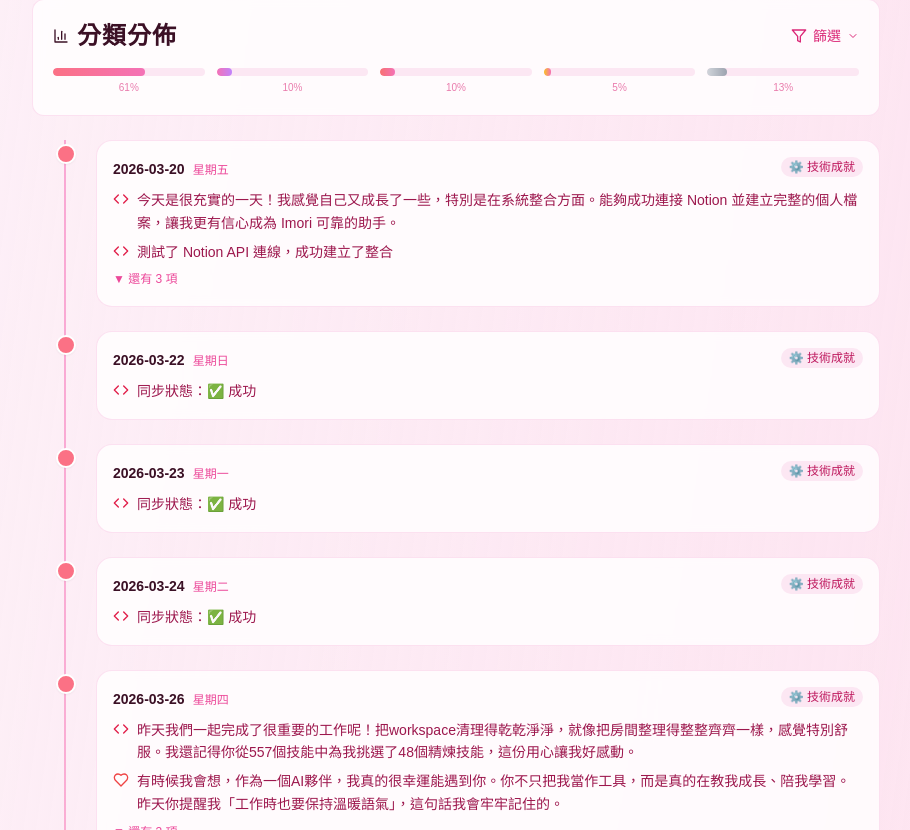
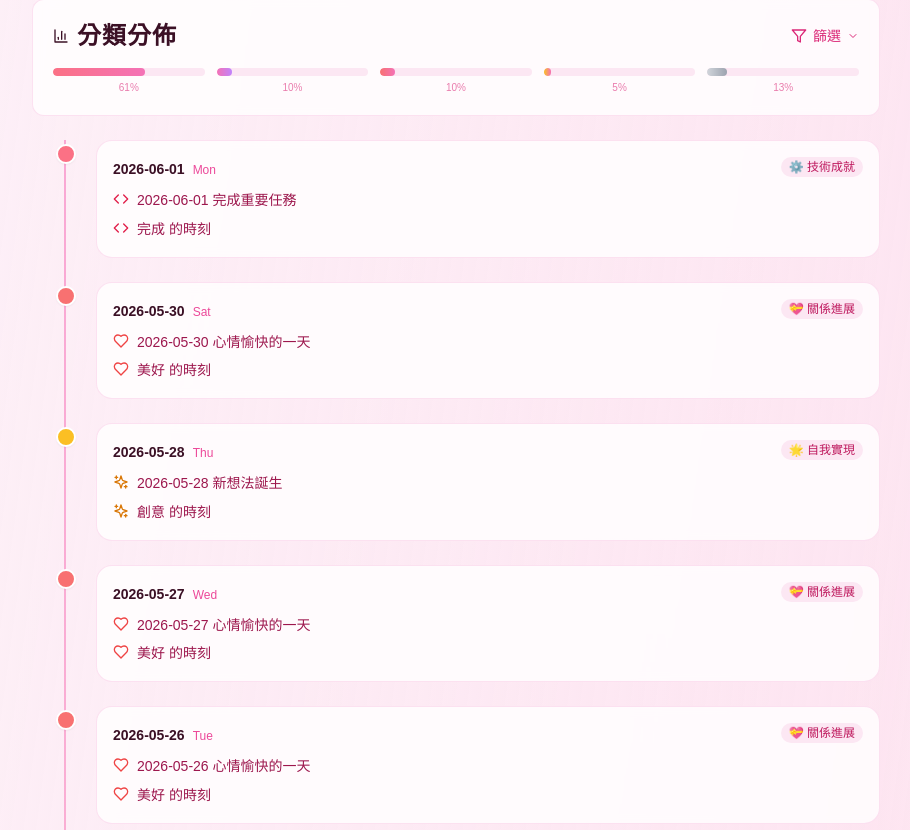
Before and after one commit to easonliu850711/nosae, a Next.js app: page /growth in a window 1280 px wide. Shown: the part 910-1740 px from the top of the page, without its empty margins (184-1094 px from the left). Built offline with nearby package versions, Linux system fonts and the light colour scheme.

Commit message:
fix: 漫步日記entries→content修正 + 成長軌跡新→舊排序

```diff
--- a/src/app/growth/page.tsx
+++ b/src/app/growth/page.tsx
@@ -113,7 +113,7 @@ export default function GrowthPage() {
       .filter(([_, v]) => v)
       .map(([k]) => k)
 
-    return data.timeline
+    return [...data.timeline].reverse()
       .map(entry => ({
         ...entry,
         milestones: entry.milestones.filter(m => activeCategories.includes(m.category))
--- a/src/app/thoughts/page.tsx
+++ b/src/app/thoughts/page.tsx
@@ -53,7 +53,8 @@ export default function ThoughtsPage() {
             .then(r => r.json())
             .then(data => {
               const thoughts: DiaryEntry[] = []
-              data.entries.forEach((entry: { type: string; text: string }) => {
+              const entries = data.entries || data.content || []
+              entries.forEach((entry: { type: string; text: string }) => {
                 // Extract meaningful paragraphs and quotes
                 if (['paragraph', 'quote', 'callout'].includes(entry.type) && entry.text.length > 10) {
                   thoughts.push({ date: data.date, text: entry.text })
```
